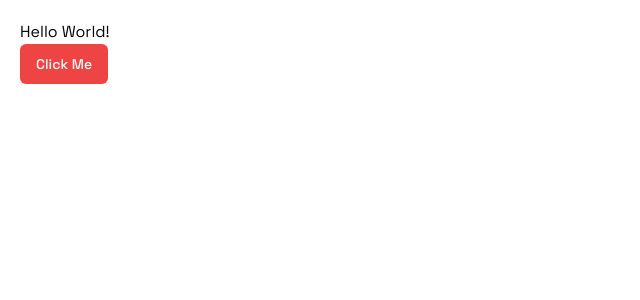
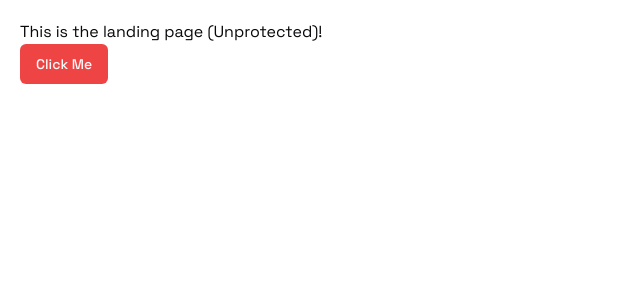
Before and after one commit to Saraivinha1703/ai-saas, a Next.js app: page / in a window 1280 px wide. Shown: the top 300 px of the page, without its empty margins (0-640 px from the left). Built offline with nearby package versions, Linux system fonts and the light colour scheme.

Commit message:
🦄 refactor: changing project structure

```diff
--- /dev/null
+++ b/app/(dashboard)/(routes)/dashboard/page.tsx
@@ -0,0 +1,7 @@
+export default function Dashboard() {
+  return (
+    <div className="p-5">
+      <p>Dashboard!</p>
+    </div>
+  );
+}
--- a/app/page.tsx
+++ b/app/(landing)/page.tsx
@@ -1,9 +1,9 @@
 import { Button } from '@/components/ui/button';
 
-export default function Home() {
+export default function Landing() {
   return (
     <div className="p-5">
-      <p>Hello World!</p>
+      <p>This is the landing page (Unprotected)!</p>
       <Button variant="destructive">Click Me</Button>
     </div>
   );
```
